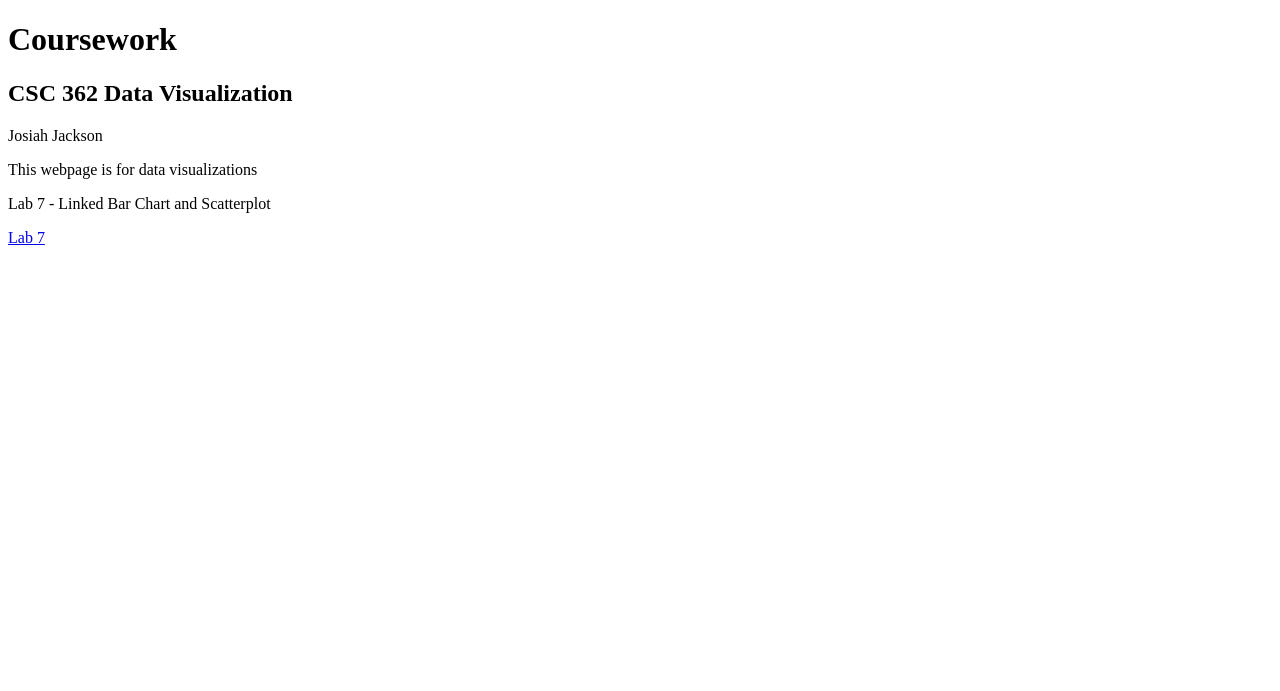
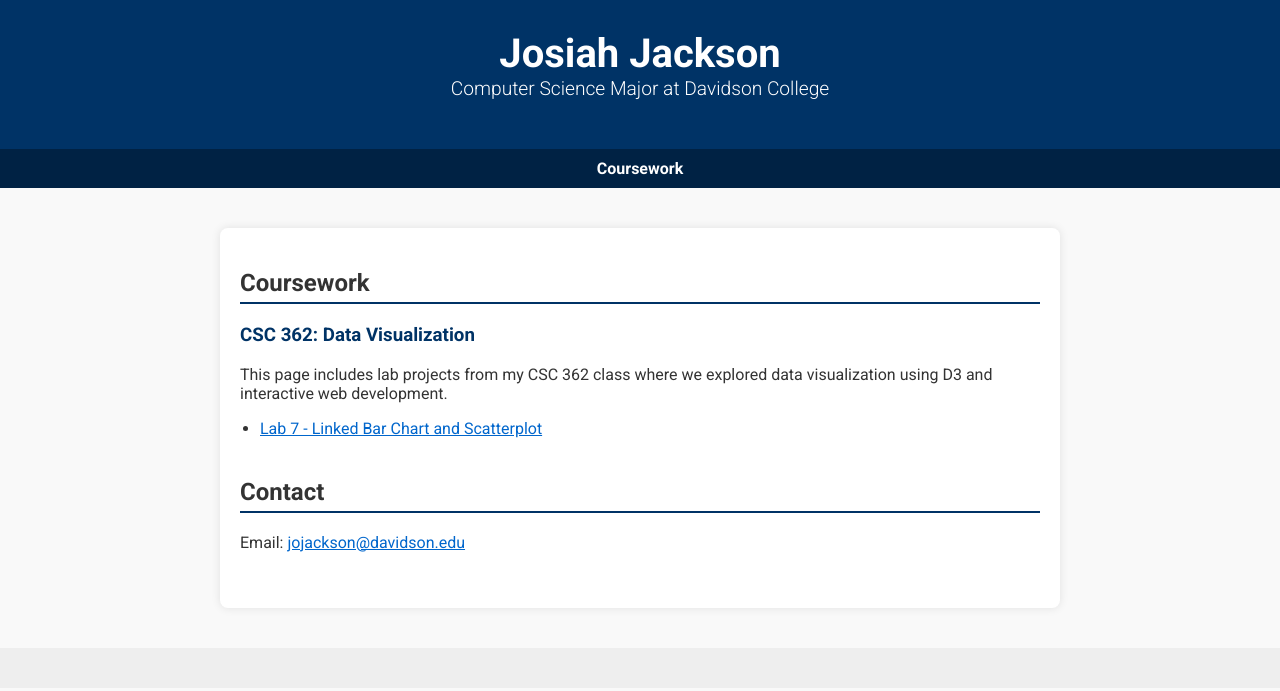
Before and after one commit to jojojac/jojojac.github.io, a plain HTML site: page index.html in a window 1280 px wide. Drawn offline with Linux system fonts and the light colour scheme.

Commit message:
Update index.html

```diff
--- a/index.html
+++ b/index.html
@@ -1,4 +1,4 @@
-<!DOCTYPE html>
+<!-- <!DOCTYPE html>
 <html>
 <body>
 <h1>Coursework</h1>
@@ -13,3 +13,149 @@
     </p>
 </body>
 </html>
+ -->
+<!DOCTYPE html>
+<html lang="en">
+<head>
+  <meta charset="UTF-8" />
+  <meta name="viewport" content="width=device-width, initial-scale=1.0"/>
+  <title>Josiah Jackson</title>
+  <link rel="preconnect" href="https://fonts.googleapis.com">
+  <link rel="preconnect" href="https://fonts.gstatic.com" crossorigin>
+  <link href="https://fonts.googleapis.com/css2?family=Roboto:wght@300;400;700&display=swap" rel="stylesheet">
+  <style>
+    body {
+      font-family: 'Roboto', sans-serif;
+      background-color: #f9f9f9;
+      margin: 0;
+      padding: 0;
+      color: #333;
+    }
+
+    header {
+      background-color: #003366;
+      color: white;
+      padding: 30px 20px;
+      text-align: center;
+    }
+
+    header h1 {
+      margin: 0;
+      font-size: 2.5em;
+    }
+
+    header p {
+      margin-top: 0px;
+      font-weight: 300;
+      font-size: 1.2em;
+    }
+
+    nav {
+      background-color: #002244;
+    }
+
+    .nav-links {
+      list-style: none;
+      padding: 10px 0;
+      margin: 0;
+      display: flex;
+      justify-content: center;
+      gap: 30px;
+    }
+
+    .nav-links li {
+      display: inline;
+    }
+
+    .nav-links a {
+      color: white;
+      font-weight: bold;
+      text-decoration: none;
+    }
+
+    .nav-links a:hover {
+      text-decoration: underline;
+    }
+
+    main {
+      max-width: 800px;
+      margin: 40px auto;
+      padding: 1px 20px 40px;
+      background: white;
+      box-shadow: 0 0 10px rgba(0,0,0,0.1);
+      border-radius: 8px;
+    }
+
+    h2 {
+      border-bottom: 2px solid #003366;
+      padding-bottom: 5px;
+      margin-top: 40px;
+    }
+
+    h3 {
+      color: #003366;
+    }
+
+    ul {
+      padding-left: 20px;
+    }
+
+    a {
+      color: #0066cc;
+    }
+
+    a:hover {
+      text-decoration: underline;
+    }
+
+    footer {
+      text-align: center;
+      padding: 20px;
+      font-size: 0.9em;
+      background-color: #eee;
+      color: #666;
+    }
+  </style>
+</head>
+<body>
+
+  <header>
+    <h1>Josiah Jackson</h1>
+    <p>Computer Science Major at Davidson College</p>
+  </header>
+
+  <nav>
+    <ul class="nav-links">
+      <li><a href="#coursework">Coursework</a></li>
+<!--       <li><a href="#resume">Resume</a></li>
+      <li><a href="#contact">Contact</a></li> -->
+    </ul>
+  </nav>
+
+  <main>
+    <section id="coursework">
+      <h2>Coursework</h2>
+      <h3>CSC 362: Data Visualization</h3>
+      <p>This page includes lab projects from my CSC 362 class where we explored data visualization using D3 and interactive web development.</p>
+      <ul>
+        <li><a href="lab-7-multiple-views-jojojac/trails-skeleton/index.html" target="_blank">Lab 7 - Linked Bar Chart and Scatterplot</a></li>
+      </ul>
+    </section>
+
+<!--     <section id="resume">
+      <h2>Resume</h2>
+      <p><a href="resume.pdf" target="_blank">View My Resume (PDF)</a></p>
+    </section>
+ -->
+    <section id="contact">
+      <h2>Contact</h2>
+      <p>Email: <a href="mailto:jojackson@davidson.edu">jojackson@davidson.edu</a></p>
+<!--       <p>LinkedIn: <a href="https://linkedin.com/in/samantha-taylormoore-785260289" target="_blank">linkedin.com/in/samantha-taylormoore-785260289</a></p> -->
+    </section>
+  </main>
+
+  <footer>
+  </footer>
+
+</body>
+</html>
```
